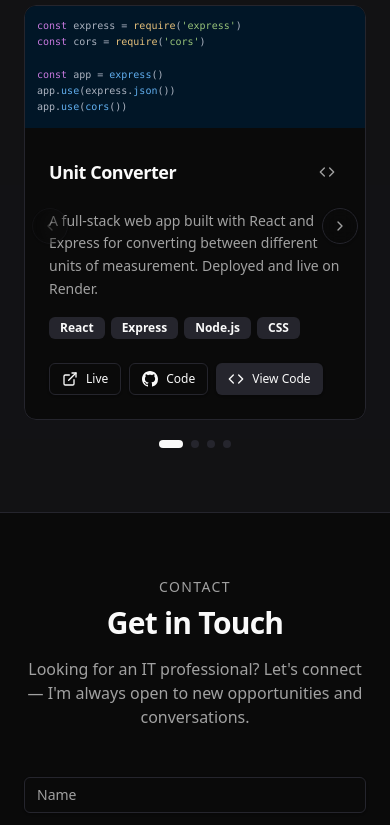
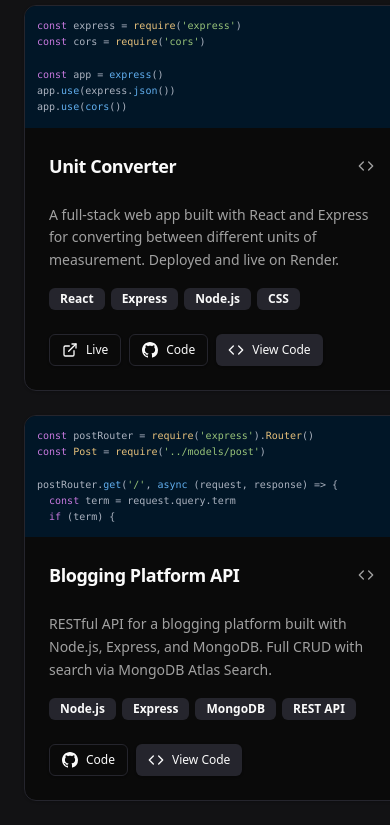
Before and after one commit to raj-lrn-acc/portfolio, a React (Vite) app: page / in a window 390 px wide. Shown: the part 6420-7245 px from the top of the page. Built offline with nearby package versions, Linux system fonts and the light colour scheme.

Commit message:
projects: revert to CSS grid with stagger-on-filter animation (no AnimatePresence)

```diff
--- a/src/sections/projects.tsx
+++ b/src/sections/projects.tsx
@@ -1,10 +1,10 @@
 import { useState } from "react"
-import { motion, AnimatePresence, type PanInfo } from "framer-motion"
+import { motion } from "framer-motion"
 import { projects } from "@/data/projects"
 import { Card, CardContent, CardFooter, CardHeader, CardTitle } from "@/components/ui/card"
 import { Badge } from "@/components/ui/badge"
 import { Button } from "@/components/ui/button"
-import { Code, ExternalLink, ChevronLeft, ChevronRight } from "lucide-react"
+import { Code, ExternalLink } from "lucide-react"
 import { GithubIcon } from "@/components/icons"
 import { CodePreview } from "@/components/code-preview"
 import { CodeSnippetDialog } from "@/components/code-snippet-dialog"
@@ -18,8 +18,6 @@ export function Projects() {
   const [activeSnippets, setActiveSnippets] = useState<CodeSnippet[]>([])
   const [activeTitle, setActiveTitle] = useState("")
   const [activeRepoUrl, setActiveRepoUrl] = useState<string | undefined>()
-  const [carouselIndex, setCarouselIndex] = useState(0)
-  const [[page, direction], setPage] = useState([0, 0])
 
   const filtered = activeTag === "All" ? projects : projects.filter((p) => p.tags.includes(activeTag))
 
@@ -28,28 +26,6 @@ export function Projects() {
     setActiveSnippets(snippets)
     setActiveRepoUrl(repoUrl)
     setDialogOpen(true)
-  }
-
-  const paginate = (dir: number) => {
-    const newIndex = carouselIndex + dir
-    if (newIndex < 0 || newIndex >= filtered.length) return
-    setPage([newIndex, dir])
-    setCarouselIndex(newIndex)
-  }
-
-  const swipeConfidenceThreshold = 10000
-  const swipePower = (offset: number, velocity: number) => Math.abs(offset) * velocity
-
-  const handleDragEnd = (_: any, info: PanInfo) => {
-    const swipe = swipePower(info.offset.x, info.velocity.x)
-    if (swipe < -swipeConfidenceThreshold) paginate(1)
-    else if (swipe > swipeConfidenceThreshold) paginate(-1)
-  }
-
-  const variants = {
-    enter: (dir: number) => ({ x: dir > 0 ? 300 : -300, opacity: 0 }),
-    center: { x: 0, opacity: 1 },
-    exit: (dir: number) => ({ x: dir > 0 ? -300 : 300, opacity: 0 }),
   }
 
   return (
@@ -80,7 +56,7 @@ export function Projects() {
             {allTags.map((tag) => (
               <motion.button
                 key={tag}
-                onClick={() => { setActiveTag(tag); setCarouselIndex(0); setPage([0, 0]) }}
+                onClick={() => { setActiveTag(tag) }}
                 layout
                 className={`px-3 py-1.5 text-xs font-medium rounded-full border transition-colors cursor-pointer ${
                   activeTag === tag
@@ -102,30 +78,32 @@ export function Projects() {
           </motion.div>
 
           {filtered.length > 0 ? (
-            <div className="relative">
-              <div className="overflow-hidden rounded-xl">
-                <AnimatePresence mode="wait" custom={direction}>
             <motion.div
-                    key={page}
-                    custom={direction}
-                    variants={variants}
-                    initial="enter"
-                    animate="center"
-                    exit="exit"
-                    transition={{ type: "spring", stiffness: 300, damping: 30 }}
-                    drag="x"
-                    dragConstraints={{ left: 0, right: 0 }}
-                    dragElastic={1}
-                    onDragEnd={handleDragEnd}
-                    className="outline-none"
+              key={activeTag}
+              className="grid md:grid-cols-2 lg:grid-cols-3 gap-6"
+              variants={{
+                hidden: {},
+                visible: { transition: { staggerChildren: 0.05 } }
+              }}
+              initial="hidden"
+              animate="visible"
             >
-                    <Card className="overflow-hidden">
-                      {filtered[carouselIndex].snippets && filtered[carouselIndex].snippets.length > 0 ? (
+              {filtered.map((project) => (
+                <motion.div
+                  key={project.title}
+                  variants={{
+                    hidden: { opacity: 0, y: 20 },
+                    visible: { opacity: 1, y: 0 }
+                  }}
+                  transition={{ duration: 0.3, ease: "easeOut" }}
+                >
+                  <Card className="h-full flex flex-col overflow-hidden group hover:-translate-y-1 hover:shadow-lg transition-all duration-300">
+                    {project.snippets && project.snippets.length > 0 ? (
                       <button
-                          onClick={() => openSnippets(filtered[carouselIndex].title, filtered[carouselIndex].snippets!, filtered[carouselIndex].repoUrl)}
+                        onClick={() => openSnippets(project.title, project.snippets!, project.repoUrl)}
                         className="text-left p-0 border-0 bg-transparent cursor-pointer w-full min-w-0 overflow-hidden"
                       >
-                          <CodePreview snippet={filtered[carouselIndex].snippets[0]} />
+                        <CodePreview snippet={project.snippets[0]} />
                       </button>
                     ) : (
                       <div className="aspect-video bg-gradient-to-br from-primary/10 via-muted to-primary/5 flex items-center justify-center">
@@ -135,16 +113,16 @@ export function Projects() {
                               <path strokeLinecap="round" strokeLinejoin="round" d="m6.75 7.5 3 2.25-3 2.25m4.5 0h3m-9 8.25h13.5A2.25 2.25 0 0 0 21 18V6a2.25 2.25 0 0 0-2.25-2.25H5.25A2.25 2.25 0 0 0 3 6v12a2.25 2.25 0 0 0 2.25 2.25Z" />
                             </svg>
                           </div>
-                            <p className="text-xs font-medium text-muted-foreground">{filtered[carouselIndex].title}</p>
+                          <p className="text-xs font-medium text-muted-foreground">{project.title}</p>
                         </div>
                       </div>
                     )}
                     <CardHeader>
                       <div className="flex items-start justify-between gap-2">
-                          <CardTitle className="text-lg">{filtered[carouselIndex].title}</CardTitle>
-                          {filtered[carouselIndex].snippets && filtered[carouselIndex].snippets.length > 0 && (
+                        <CardTitle className="text-lg">{project.title}</CardTitle>
+                        {project.snippets && project.snippets.length > 0 && (
                           <button
-                              onClick={() => openSnippets(filtered[carouselIndex].title, filtered[carouselIndex].snippets!, filtered[carouselIndex].repoUrl)}
+                            onClick={() => openSnippets(project.title, project.snippets!, project.repoUrl)}
                             className="shrink-0 p-1.5 rounded-md text-muted-foreground hover:text-foreground hover:bg-accent transition-colors"
                             title="View code"
                           >
@@ -155,10 +133,10 @@ export function Projects() {
                     </CardHeader>
                     <CardContent className="flex-1">
                       <p className="text-sm text-muted-foreground leading-relaxed">
-                          {filtered[carouselIndex].description}
+                        {project.description}
                       </p>
                       <div className="flex flex-wrap gap-1.5 mt-4">
-                          {filtered[carouselIndex].tags.map((tag) => (
+                        {project.tags.map((tag) => (
                           <Badge key={tag} variant="secondary" className="text-xs">
                             {tag}
                           </Badge>
@@ -166,27 +144,27 @@ export function Projects() {
                       </div>
                     </CardContent>
                     <CardFooter className="gap-2 flex-wrap">
-                        {filtered[carouselIndex].liveUrl && (
+                      {project.liveUrl && (
                         <Button variant="outline" size="sm" asChild>
-                            <a href={filtered[carouselIndex].liveUrl} target="_blank" rel="noopener noreferrer">
+                          <a href={project.liveUrl} target="_blank" rel="noopener noreferrer">
                             <ExternalLink className="h-3.5 w-3.5" />
                             Live
                           </a>
                         </Button>
                       )}
-                        {filtered[carouselIndex].repoUrl && (
+                      {project.repoUrl && (
                         <Button variant="outline" size="sm" asChild>
-                            <a href={filtered[carouselIndex].repoUrl} target="_blank" rel="noopener noreferrer">
+                          <a href={project.repoUrl} target="_blank" rel="noopener noreferrer">
                             <GithubIcon className="h-3.5 w-3.5" />
                             Code
                           </a>
                         </Button>
                       )}
-                        {filtered[carouselIndex].snippets && filtered[carouselIndex].snippets.length > 0 && (
+                      {project.snippets && project.snippets.length > 0 && (
                         <Button
                           variant="secondary"
                           size="sm"
-                            onClick={() => openSnippets(filtered[carouselIndex].title, filtered[carouselIndex].snippets!, filtered[carouselIndex].repoUrl)}
+                          onClick={() => openSnippets(project.title, project.snippets!, project.repoUrl)}
                         >
                           <Code className="h-3.5 w-3.5" />
                           View Code
@@ -195,43 +173,8 @@ export function Projects() {
                     </CardFooter>
                   </Card>
                 </motion.div>
-                </AnimatePresence>
-              </div>
-
-              {filtered.length > 1 && (
-                <>
-                  <button
-                    onClick={() => paginate(-1)}
-                    disabled={carouselIndex === 0}
-                    className="absolute left-2 top-1/2 -translate-y-1/2 z-10 w-9 h-9 rounded-full bg-background/80 backdrop-blur-sm border shadow-sm flex items-center justify-center text-muted-foreground hover:text-foreground transition-colors disabled:opacity-30 disabled:cursor-not-allowed"
-                    aria-label="Previous project"
-                  >
-                    <ChevronLeft className="h-4 w-4" />
-                  </button>
-                  <button
-                    onClick={() => paginate(1)}
-                    disabled={carouselIndex === filtered.length - 1}
-                    className="absolute right-2 top-1/2 -translate-y-1/2 z-10 w-9 h-9 rounded-full bg-background/80 backdrop-blur-sm border shadow-sm flex items-center justify-center text-muted-foreground hover:text-foreground transition-colors disabled:opacity-30 disabled:cursor-not-allowed"
-                    aria-label="Next project"
-                  >
-                    <ChevronRight className="h-4 w-4" />
-                  </button>
-
-                  <div className="flex items-center justify-center gap-2 mt-5">
-                    {filtered.map((_, i) => (
-                      <button
-                        key={i}
-                        onClick={() => { setPage([i, i > carouselIndex ? 1 : -1]); setCarouselIndex(i) }}
-                        className={`h-2 rounded-full transition-all duration-300 ${
-                          i === carouselIndex ? "w-6 bg-primary" : "w-2 bg-border hover:bg-muted-foreground/50"
-                        }`}
-                        aria-label={`Go to project ${i + 1}`}
-                      />
               ))}
-                  </div>
-                </>
-              )}
-            </div>
+            </motion.div>
           ) : (
             <div className="text-center py-16">
               <p className="text-muted-foreground">No projects match this filter.</p>
```
Lines whose indentation alone changed are shown as unchanged.
